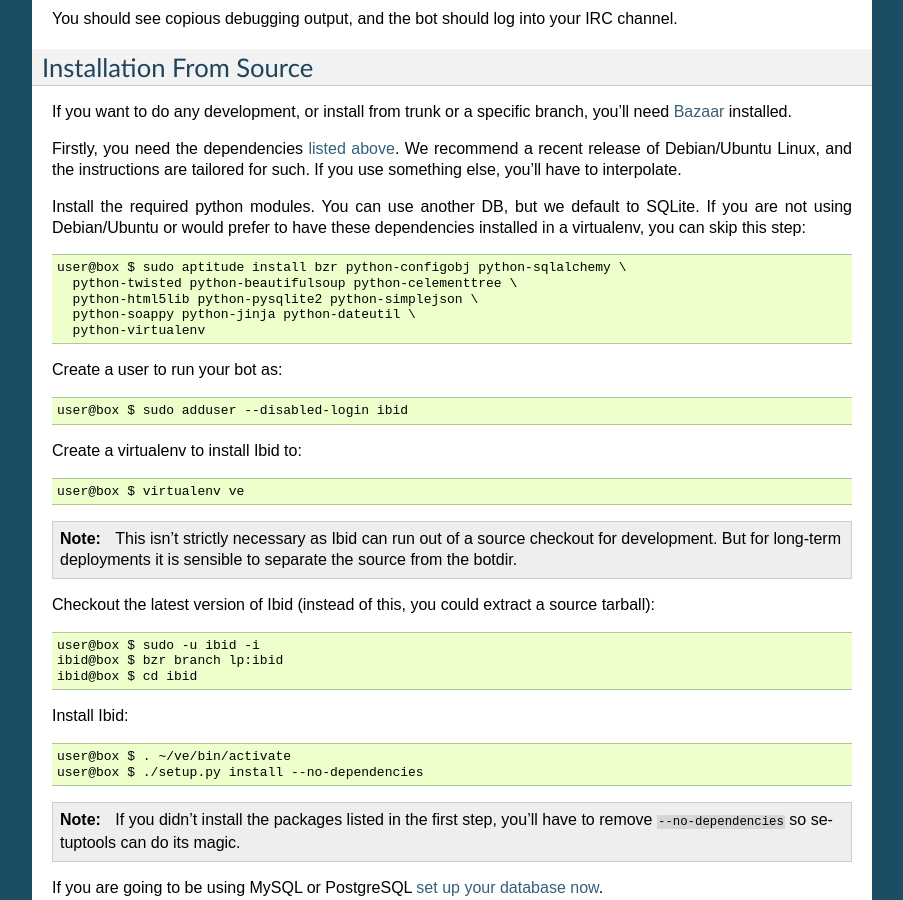
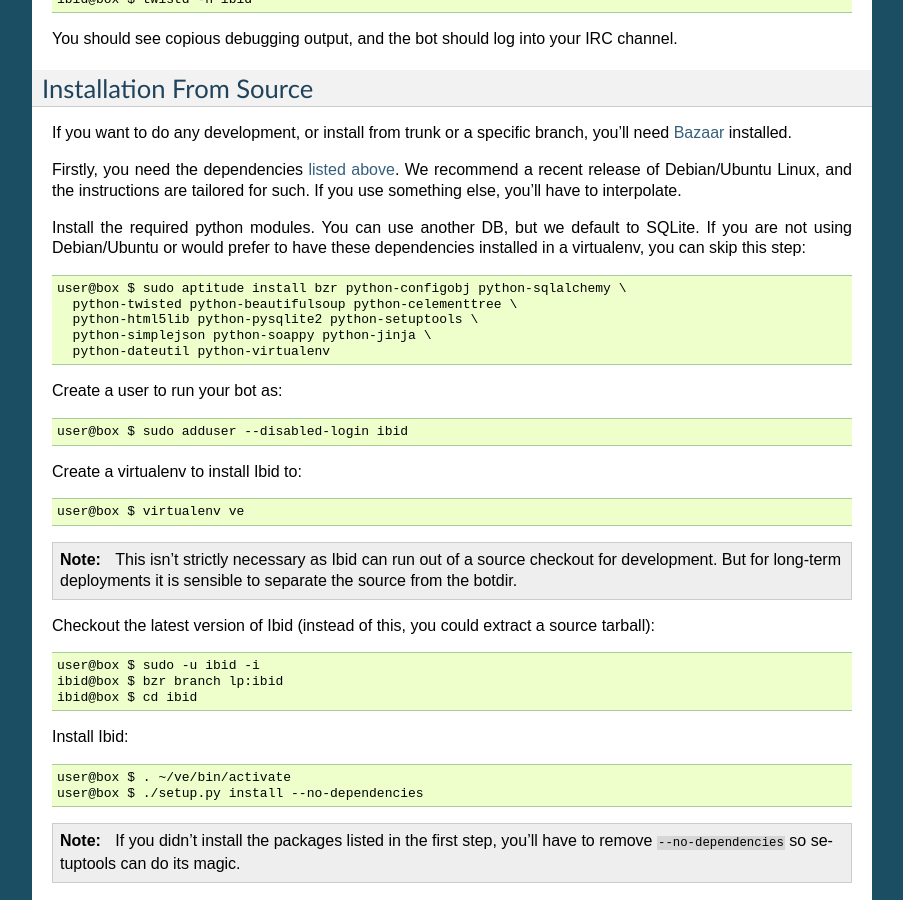
Before and after one commit to ibid/ibid, a Sphinx documentation site: the page built from docs/install.rst, in a window 1280 px wide and 900 px high, scrolled down 3835 px. Shown: the whole window, without its empty margins (198-1101 px from the left). Built offline with Sphinx 7.4.7, drawn with Linux system fonts in a browser that asks for light colours.

Commit message:
We require setuptools

```diff
--- a/docs/install.rst
+++ b/docs/install.rst
@@ -52,6 +52,7 @@
 * `ConfigObj <http://www.voidspace.org.uk/python/configobj.html>`_ >= 4.7.0
 * `python-dateutil <http://labix.org/python-dateutil>`_
 * `SOAPpy <http://pywebsvcs.sourceforge.net/>`_ [#soappy-install]_
+* `Setuptools <http://peak.telecommunity.com/DevCenter/setuptools>`_
 
 Many core plugins require the following Web scraping & parsing libraries:
 
@@ -257,9 +258,9 @@
 
    user@box $ sudo aptitude install bzr python-configobj python-sqlalchemy \
      python-twisted python-beautifulsoup python-celementtree \
-     python-html5lib python-pysqlite2 python-simplejson \
-     python-soappy python-jinja python-dateutil \
-     python-virtualenv
+     python-html5lib python-pysqlite2 python-setuptools \
+     python-simplejson python-soappy python-jinja \
+     python-dateutil python-virtualenv
 
 Create a user to run your bot as::
 
--- a/docs/tutorial.rst
+++ b/docs/tutorial.rst
@@ -21,8 +21,9 @@
 
    user@box $ sudo aptitude install bzr python-configobj python-sqlalchemy \
         python-twisted python-beautifulsoup python-celementtree \
-        python-html5lib python-pysqlite2 python-simplejson \
-        python-soappy python-jinja python-dateutil
+        python-html5lib python-pysqlite2 python-setuptools \
+        python-simplejson python-soappy python-jinja \
+        python-dateutil
 
 Install an Ibid from the current development trunk.
 We'll use the default shortcut developer configuration, which uses a
```
